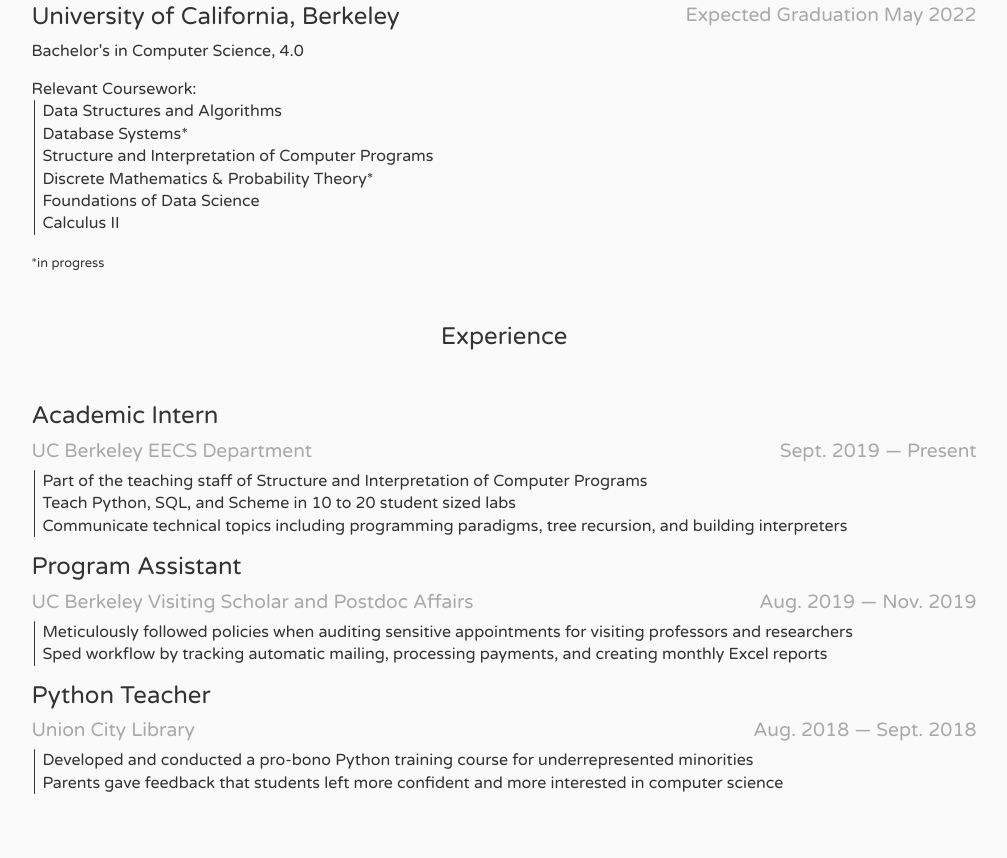
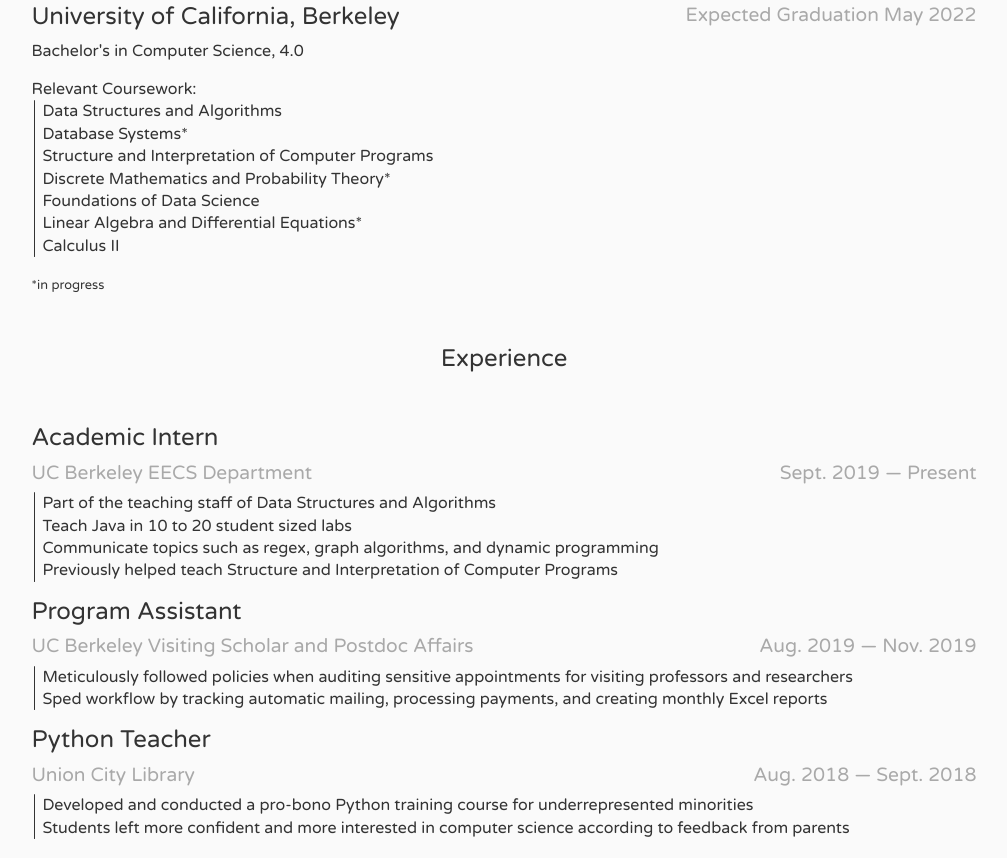
Before and after one commit to drew-chen/drew-chen.github.io, a plain HTML site: page index.html in a window 1280 px wide. Shown: the part 2760-3618 px from the top of the page, without its empty margins (136-1143 px from the left). Drawn offline with nearby package versions, Linux system fonts and the light colour scheme.

Commit message:
Update resume

```diff
--- a/index.html
+++ b/index.html
@@ -63,7 +63,7 @@
                 <a href="Andrew Chen - Resume.pdf">resume</a> and the rest of this site!
           </p>
           <h4>Skills</h4>
-          <p>Java, Python, Ruby on Rails, JavaScript, HTML, CSS, Git, SQL, Scheme</p>
+          <p>Java, Python, Ruby on Rails, JavaScript, HTML, CSS, SQL, Git, Scheme</p>
         </div>
       </div>
     </section>
@@ -124,7 +124,7 @@
             <div class="card" data-toggle="modal" data-target="#this-website-description">
               <div class="project-label text-center">
                 <h3 class="card-title">this website</h3>
-                <p class="card-text">JavaScript, Bootstrap, HTML, CSS</p>
+                <p class="card-text">JavaScript, HTML, CSS, Bootstrap</p>
               </div>
               <div id="this-website"></div>
             </div>
@@ -161,8 +161,9 @@
               <li>Data Structures and Algorithms</li>
               <li>Database Systems*</li>
               <li>Structure and Interpretation of Computer Programs</li>
-              <li>Discrete Mathematics & Probability Theory*</li>
+              <li>Discrete Mathematics and Probability Theory*</li>
               <li>Foundations of Data Science</li>
+              <li>Linear Algebra and Differential Equations*</li>
               <li>Calculus II</li>
             </ul>
             <small>*in progress</small>
@@ -179,9 +180,10 @@
             <h3>Academic Intern</h3>
             <h4 class="d-flex">UC Berkeley EECS Department<span class="ml-auto">Sept. 2019 — Present</span></h4>
             <ul>
-              <li>Part of the teaching staff of Structure and Interpretation of Computer Programs</li>
-              <li>Teach Python, SQL, and Scheme in 10 to 20 student sized labs</li>
-              <li>Communicate technical topics including programming paradigms, tree recursion, and building interpreters</li>
+              <li>Part of the teaching staff of Data Structures and Algorithms </li>
+              <li>Teach Java in 10 to 20 student sized labs</li>
+              <li>Communicate topics such as regex, graph algorithms, and dynamic programming</li>
+              <li>Previously helped teach Structure and Interpretation of Computer Programs</li>
             </ul>
           </div>
           <div class="col-md-3">
@@ -205,7 +207,7 @@
             <h4 class="d-flex">Union City Library <span class="ml-auto">Aug. 2018 — Sept. 2018</span></h4>
             <ul>
               <li>Developed and conducted a pro-bono Python training course for underrepresented minorities</li>
-              <li>Parents gave feedback that students left more confident and more interested in computer science</li>
+              <li>Students left more confident and more interested in computer science according to feedback from parents</li>
             </ul>
           </div>
         </div>
@@ -232,7 +234,7 @@
             </div>
             <div class="col-md-10">
               <ul>
-                <li>Collaborated with partners using Git and Github to create a social media website</li>
+                <li>Collaboratively created a social media website with partners using Git and Github</li>
                 <li>Implemented CRUD operations for posts, messages, and comments</li>
                 <li>Developed front-end with HTML/CSS and Bootstrap</li>
               </ul>
@@ -467,7 +469,7 @@
                 <h3>Skills</h3>
               </div>
               <div class="col-md-10">
-                JavaScript, Bootstrap, HTML, CSS
+                JavaScript, HTML, CSS, Bootstrap
               </div>
             </div>
             <div class="row">
```
Also changed, not shown: 1 other file.
